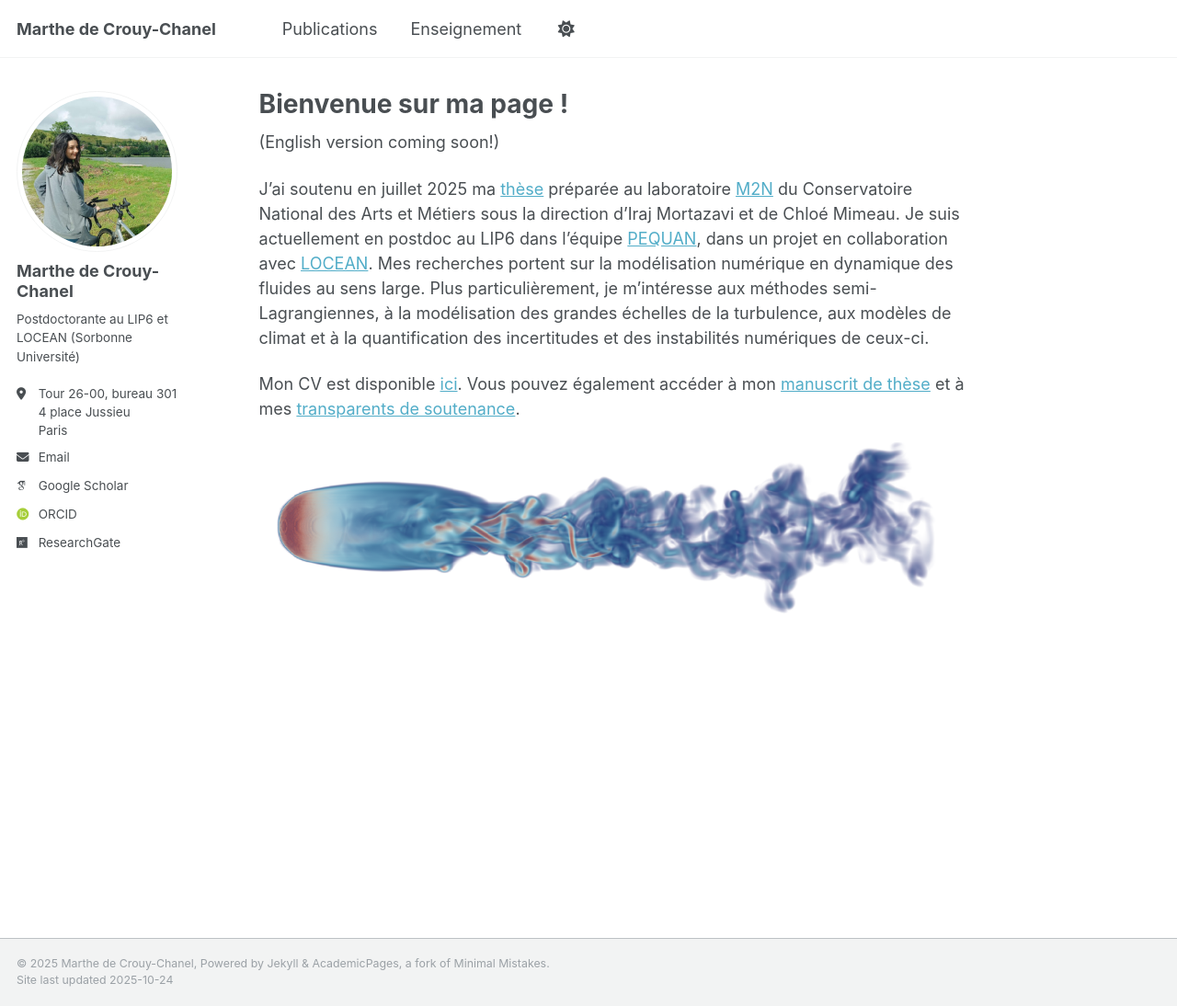
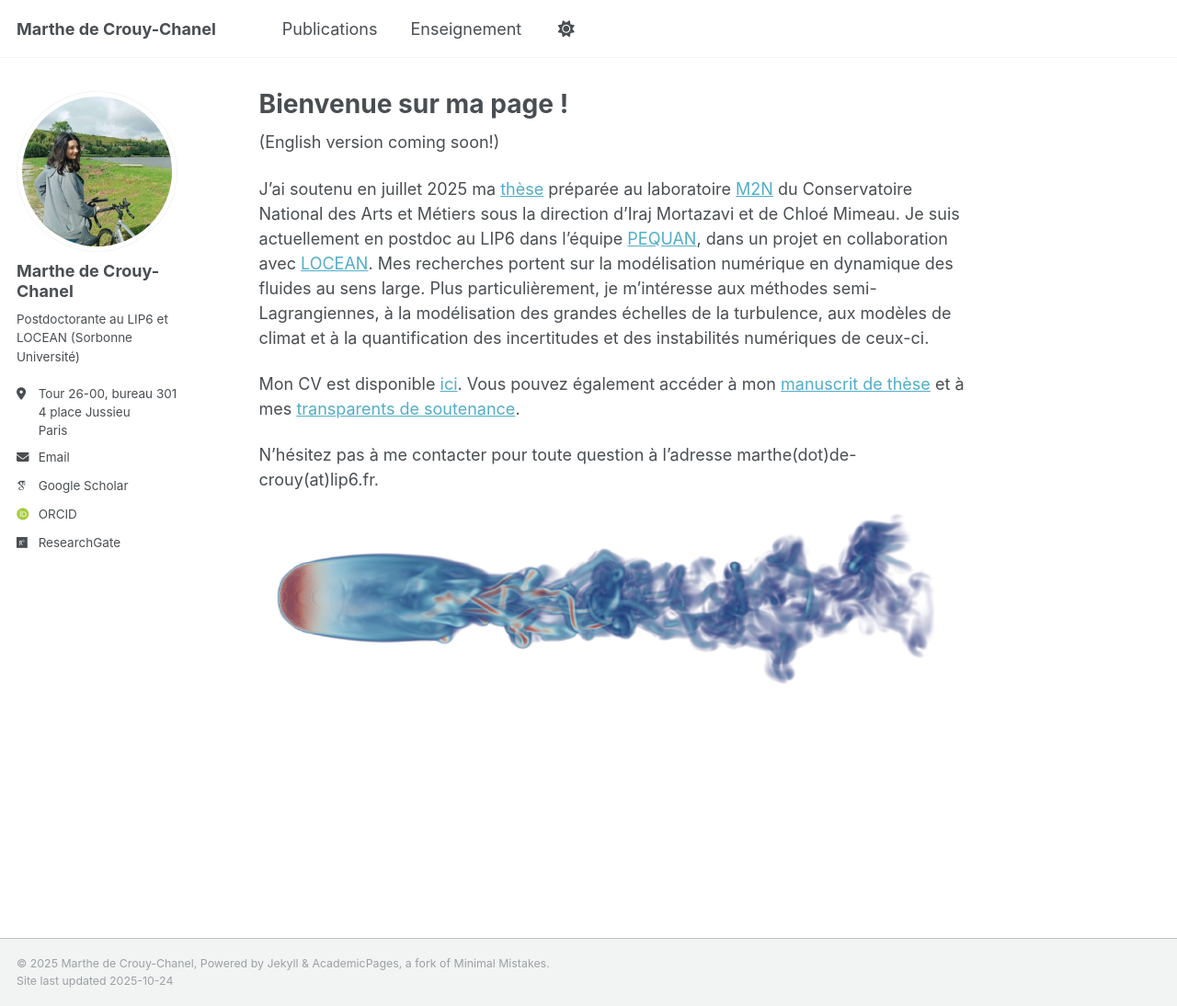
Before and after one commit to mdecrouy/mdecrouy.github.io, a Jekyll site: the page built from _pages/about.md, in a window 1280 px wide and 1094 px high. Shown: the whole window at 92% size. Built offline with Jekyll 4.4.1, drawn with Linux system fonts in a browser that asks for light colours; some web fonts are replaced.

Commit message:
Update about.md

```diff
--- a/_pages/about.md
+++ b/_pages/about.md
@@ -12,4 +12,6 @@ J'ai soutenu  en juillet 2025 ma <a href="https://theses.fr/s300776">thèse</a>
 
 Mon CV est disponible <a href="https://mdecrouy.github.io/files/CV.pdf">ici</a>. Vous pouvez également accéder à mon <a href="https://mdecrouy.github.io/files/Thèse_dernière_version.pdf">manuscrit de thèse</a> et à mes <a href="https://mdecrouy.github.io/files/soutenance_compressed.pdf">transparents de soutenance</a>.
 
+N'hésitez pas à me contacter pour toute question à l'adresse marthe(dot)de-crouy(at)lip6.fr.
+
 ![écoulement autour d'une sphère]({{ '/images/sphere_vis-1.png' | relative_url }})
```
